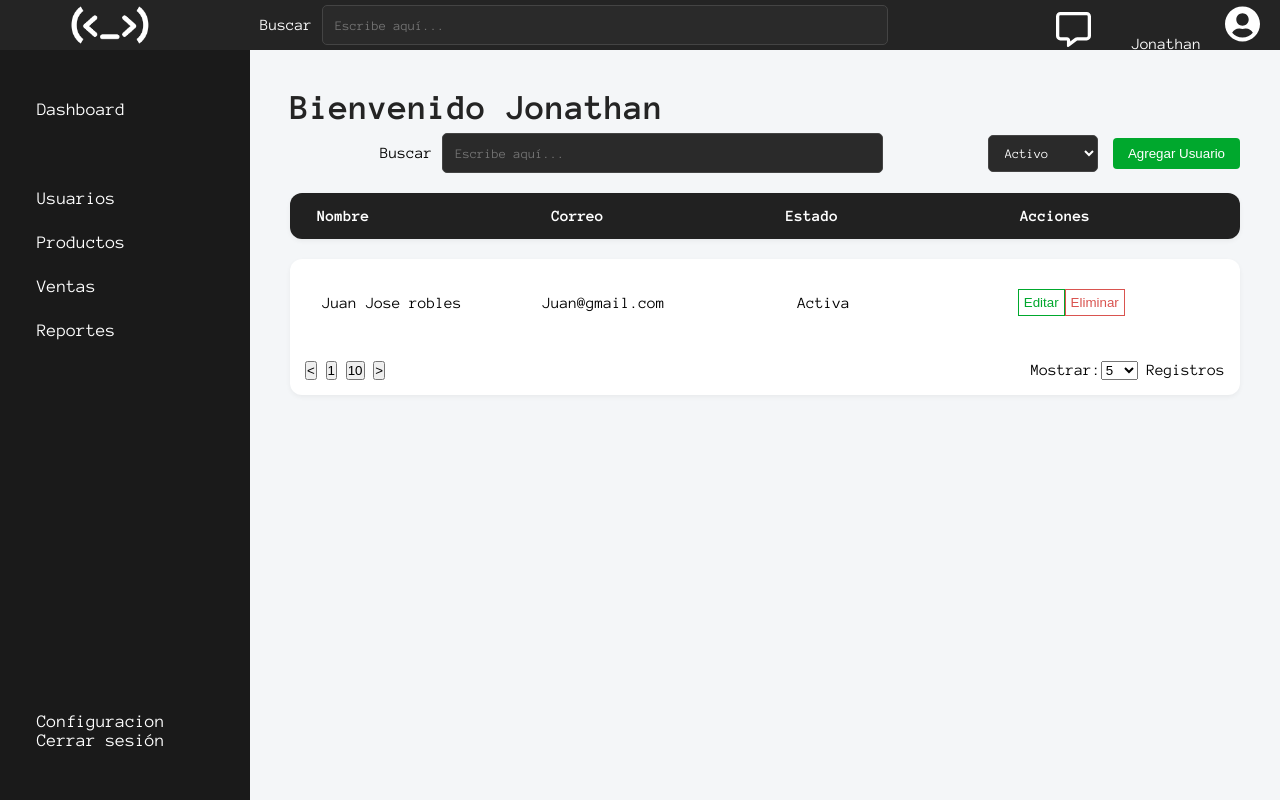
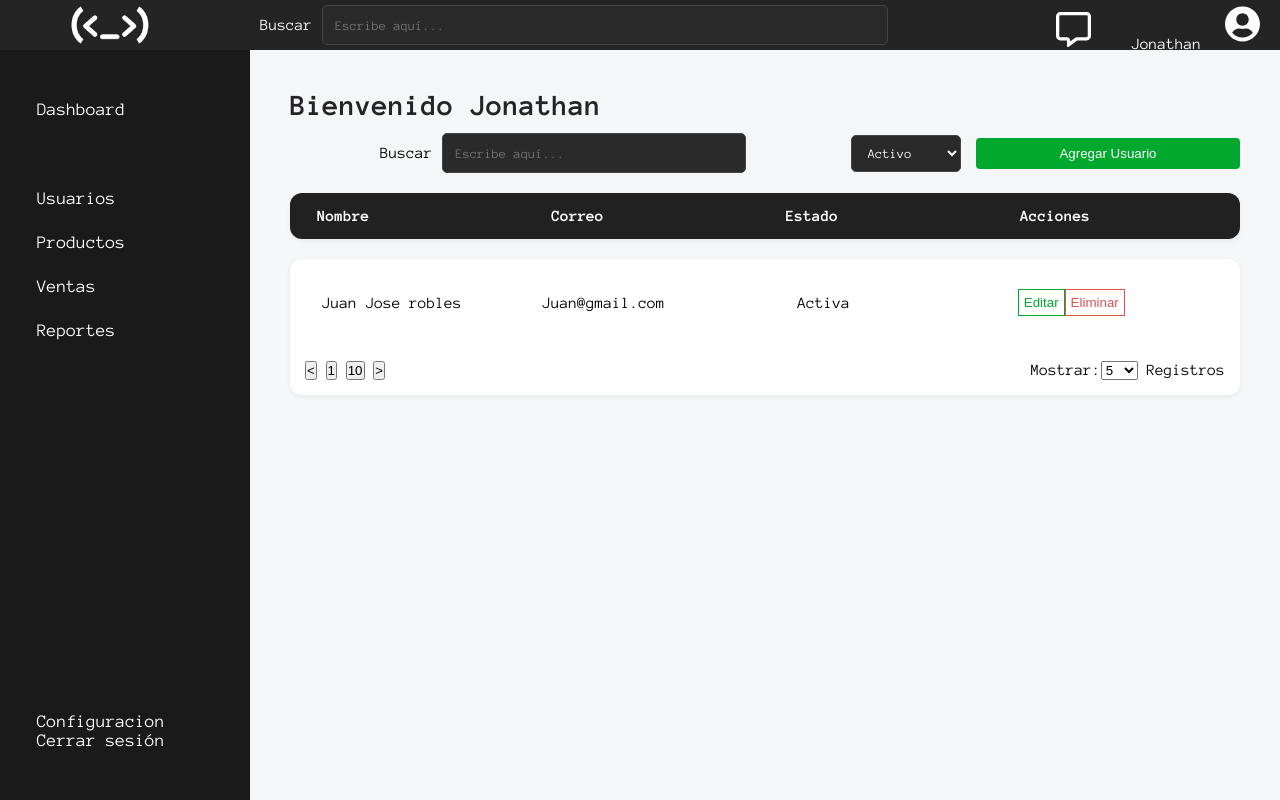
Before and after one commit to badiolajh/t3_act8_eq27, a React (Vite) app: page / in a window 1280 px wide. Built offline with nearby package versions, Linux system fonts and the light colour scheme.

Commit message:
act usuarios_frsme

```diff
--- a/src/Componentes/Layout/Usuarios-Frame/Usuarios_F.css
+++ b/src/Componentes/Layout/Usuarios-Frame/Usuarios_F.css
@@ -23,7 +23,7 @@
 
     width: 394px;
     height: 43px;
-    font-size: 36px;
+    font-size: 30px;
 }
 
 .barra-controles {
@@ -41,6 +41,7 @@
     border: none;
     padding: 8px 15px;
     border-radius: 4px;
+    min-width: 33dvh;
 }
 
 .tarjeta-cabecera, .tarjeta-cuerpo {
```
